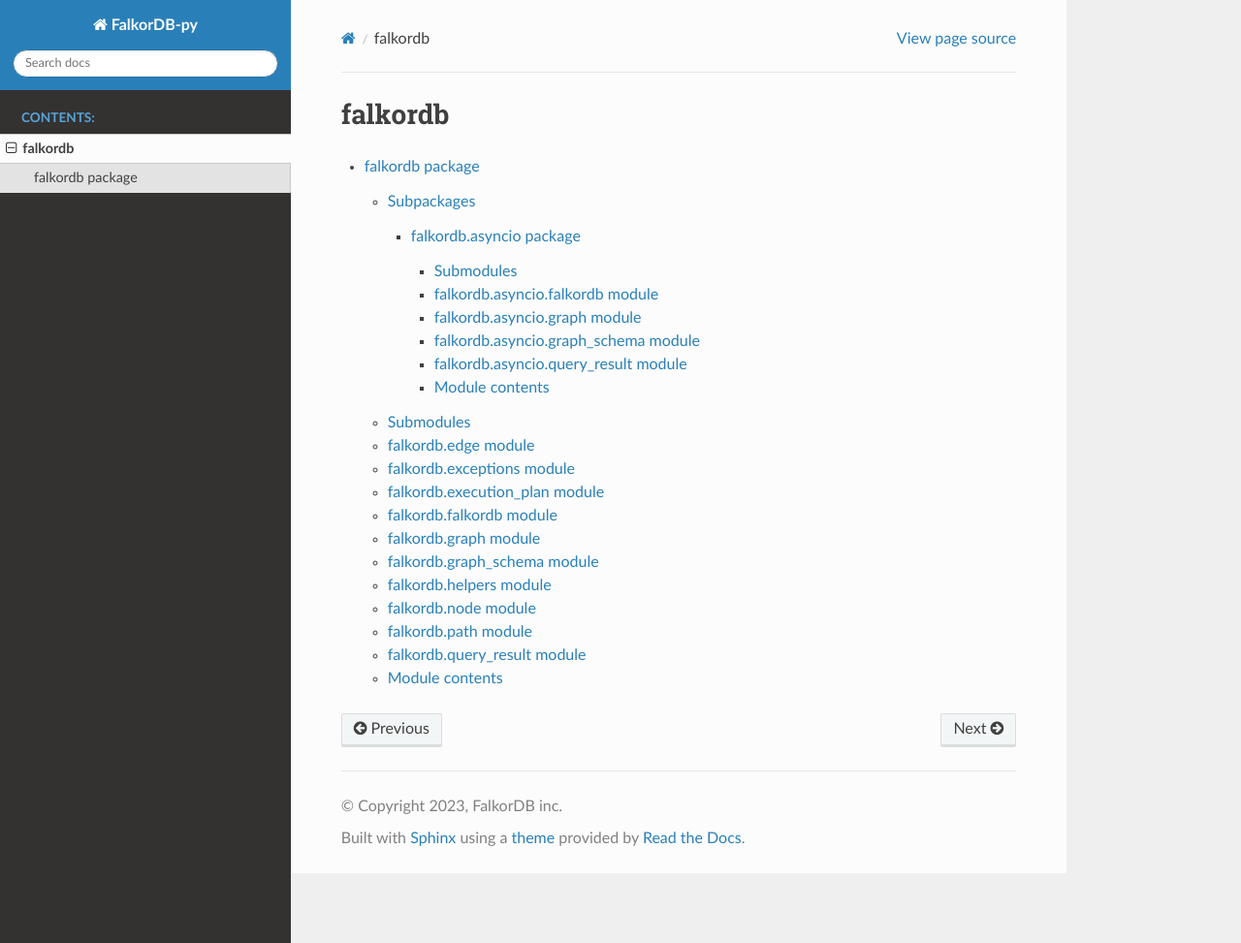
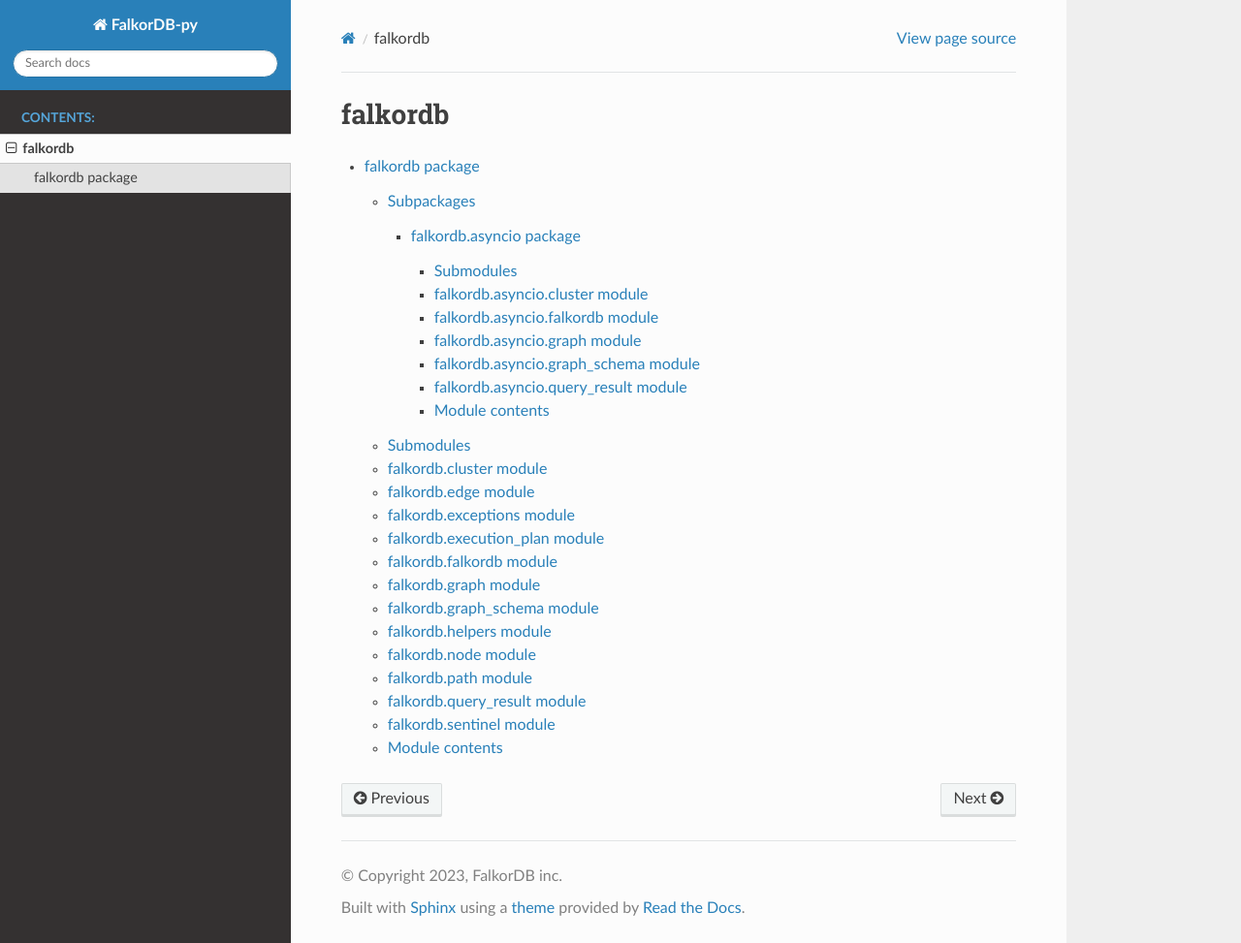
Before and after one commit to FalkorDB/falkordb-py, a Sphinx documentation site: the page built from docs/source/modules.rst, in a window 1280 px wide and 973 px high. Shown: the whole window at 97% size. Built offline with Sphinx 7.4.7 and the Read the Docs theme 3.1.0, drawn with Linux system fonts in a browser that asks for light colours.

Commit message:
docs: fix missing modules and dependency in Sphinx docs (#246)
- Add python-dateutil to docs/requirements.txt: falkordb.query_result
  imports dateutil.relativedelta, but the RTD build environment only
  installs docs/requirements.txt. Without it, autodoc's import of
  query_result (and everything importing it: graph, falkordb) silently
  fails, rendering those API sections empty on the published docs.
- Add missing falkordb.cluster and falkordb.sentinel automodule entries
  to docs/source/falkordb.rst.
- Add missing falkordb.asyncio.cluster automodule entry to
  docs/source/falkordb.asyncio.rst.
- Ignore docs/_build/ generated output in .gitignore.

Co-authored-by: Copilot <223556219+Copilot@users.noreply.github.com>

```diff
--- a/docs/requirements.txt
+++ b/docs/requirements.txt
@@ -1,4 +1,5 @@
 redis
+python-dateutil>=2.9.0
 sphinx_rtd_theme==3.1.0
 requests>=2.33.1 # not directly required, pinned by Snyk to avoid a vulnerability
 urllib3>=2.6.3 # not directly required, pinned by Snyk to avoid a vulnerability
--- a/docs/source/falkordb.asyncio.rst
+++ b/docs/source/falkordb.asyncio.rst
@@ -3,6 +3,14 @@ falkordb.asyncio package
 
 Submodules
 ----------
+
+falkordb.asyncio.cluster module
+--------------------------------
+
+.. automodule:: falkordb.asyncio.cluster
+   :members:
+   :undoc-members:
+   :show-inheritance:
 
 falkordb.asyncio.falkordb module
 --------------------------------
--- a/docs/source/falkordb.rst
+++ b/docs/source/falkordb.rst
@@ -11,6 +11,14 @@ Subpackages
 
 Submodules
 ----------
+
+falkordb.cluster module
+------------------------
+
+.. automodule:: falkordb.cluster
+   :members:
+   :undoc-members:
+   :show-inheritance:
 
 falkordb.edge module
 --------------------
@@ -92,6 +100,14 @@ falkordb.query\_result module
    :undoc-members:
    :show-inheritance:
 
+falkordb.sentinel module
+-------------------------
+
+.. automodule:: falkordb.sentinel
+   :members:
+   :undoc-members:
+   :show-inheritance:
+
 Module contents
 ---------------
 
```
Also changed, not shown: 1 other file.
